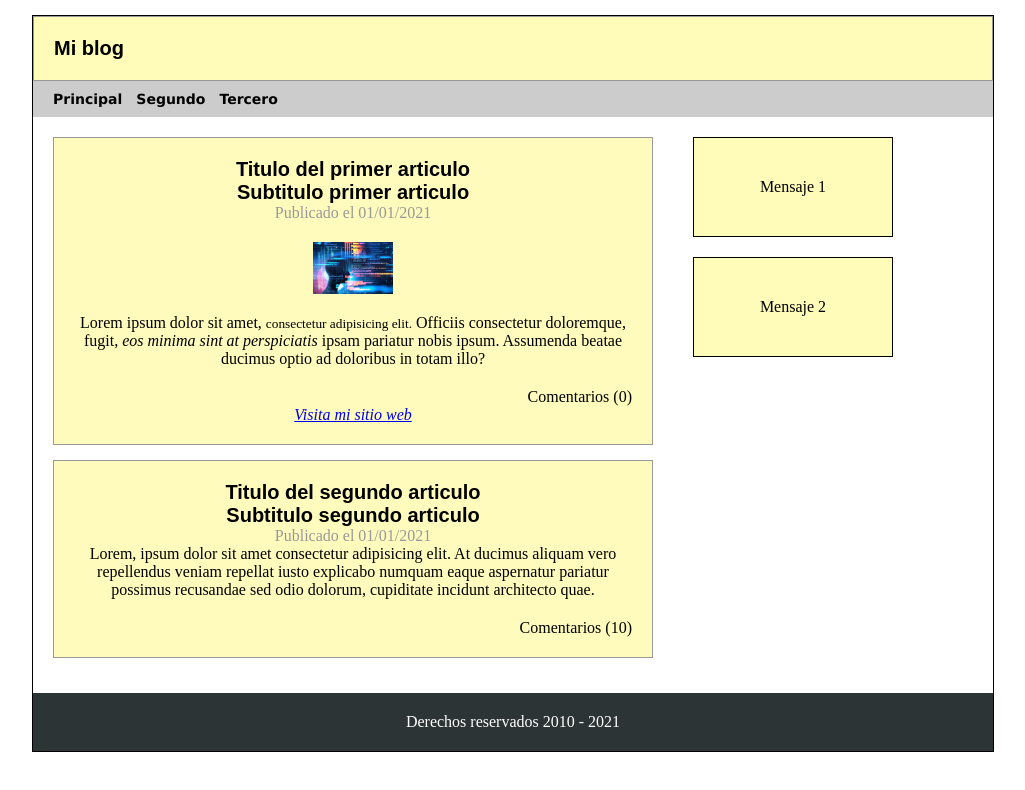
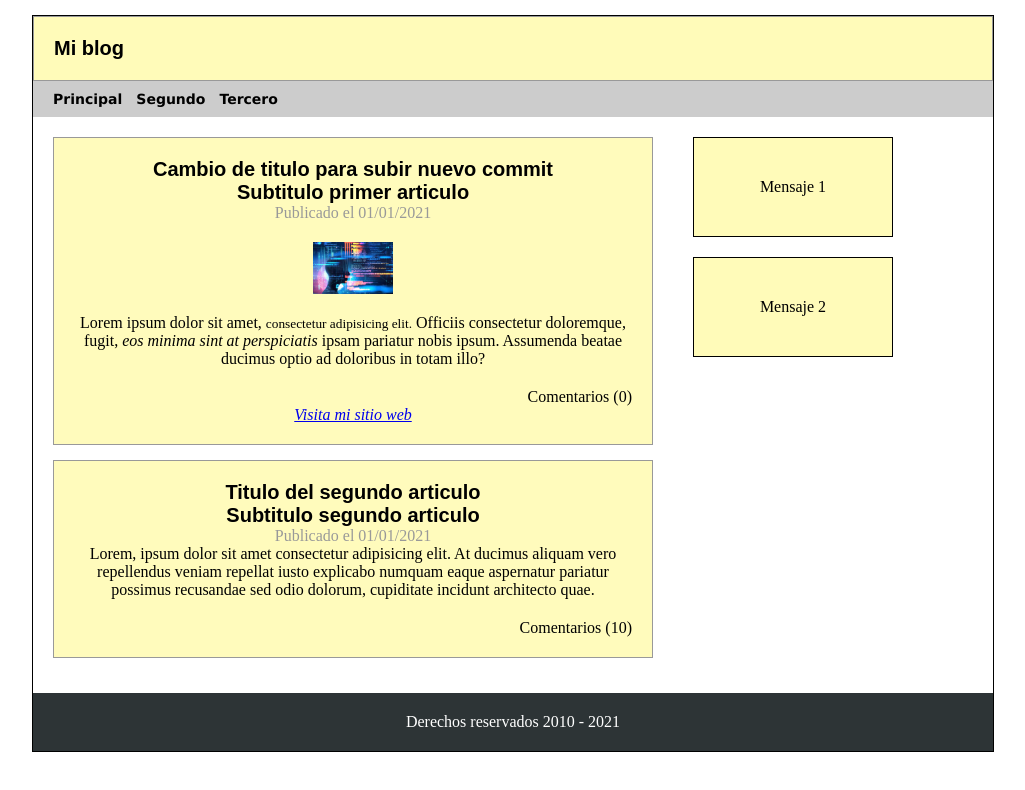
Before and after one commit to devarenas/html-css, a plain HTML site: page index.html in a window 1280 px wide. Shown: the whole page, without its empty margins (127-1152 px from the left). Drawn offline with Linux system fonts and the light colour scheme.

Commit message:
cambio titulo para segundo commit

```diff
--- a/index.html
+++ b/index.html
@@ -26,7 +26,7 @@
             <section class="seccion">
                 <article>
                     <hgroup>
-                        <h1>Titulo del primer articulo</h1>
+                        <h1>Cambio de titulo para subir nuevo commit</h1>
                         <h2>Subtitulo primer articulo</h2>
                     </hgroup>
                     <time datetime="01-01-2021">Publicado el 01/01/2021</time>
```
